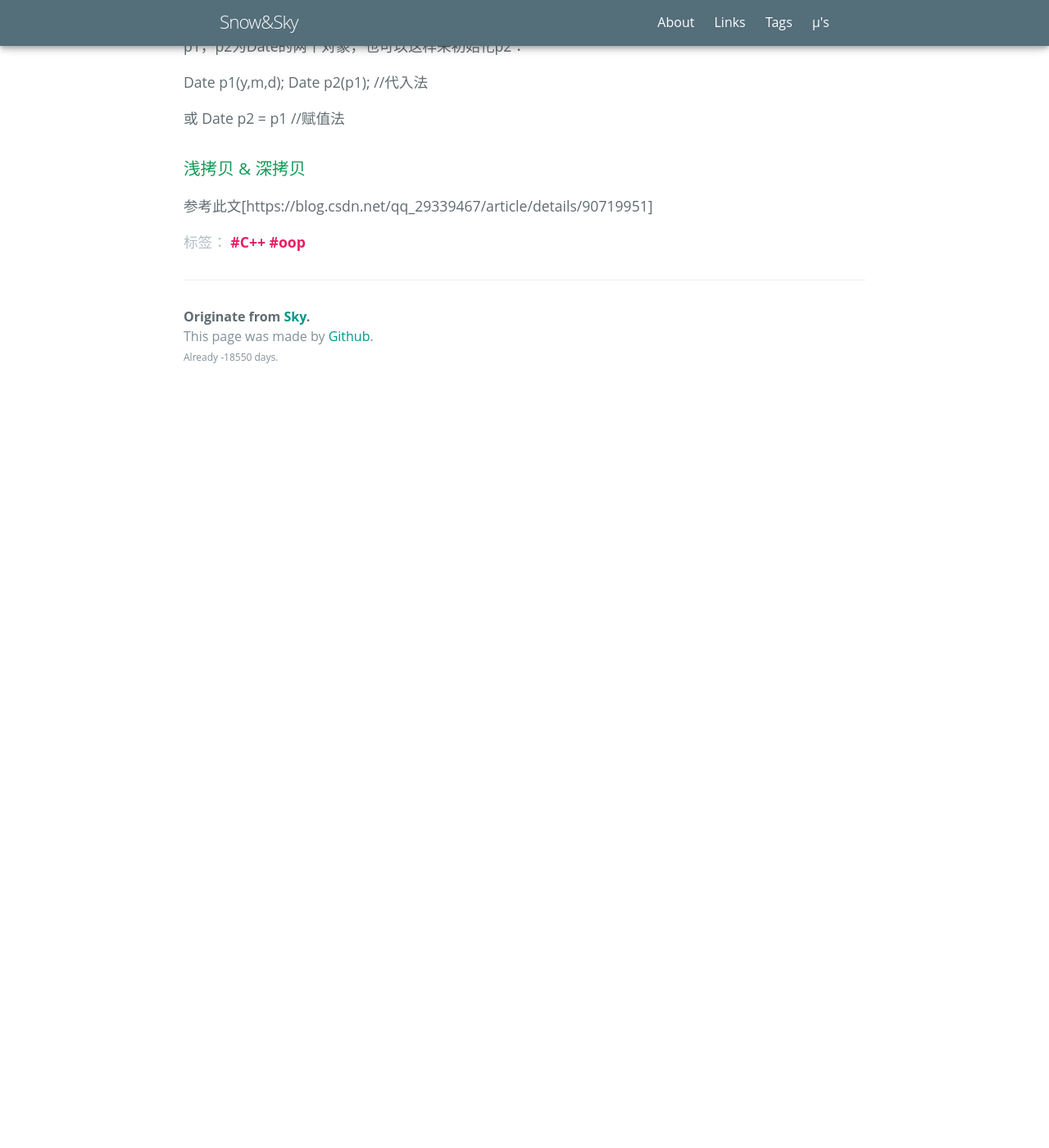
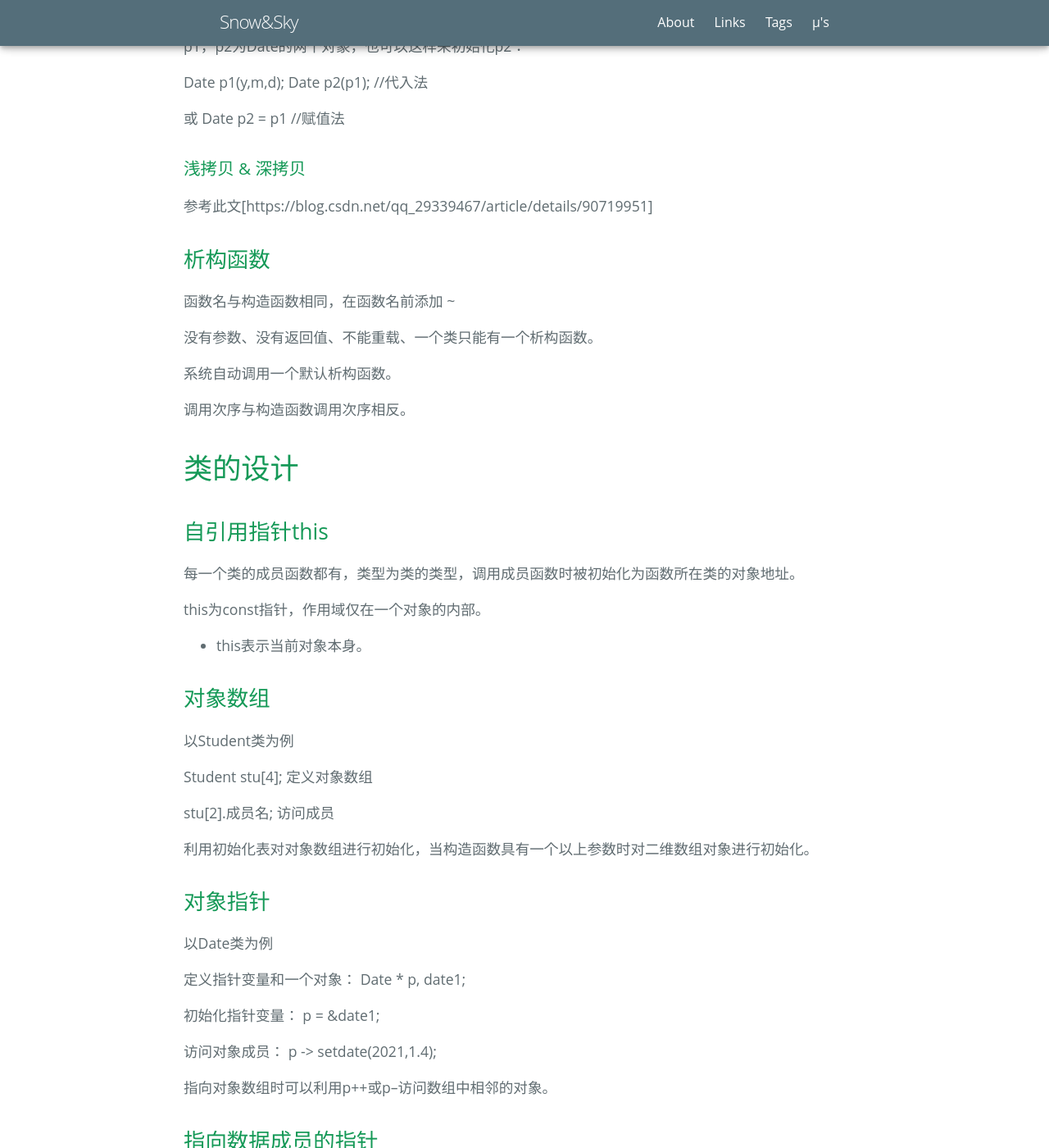
Before and after one commit to NishikinoSky/NishikinoSky.github.io, a Jekyll site: the page built from _posts/2021-1-4-OOP.md, in a window 1280 px wide and 1400 px high, scrolled down 1974 px. Shown: the whole window at 82% size. Built offline with Jekyll 4.4.1, drawn with Linux system fonts in a browser that asks for light colours; some web fonts are replaced; before the commit the page ends 2468 px from its top, so only the background shows below that; some of the changed text lies outside the part shown.

Commit message:
Update 2021-1-4-OOP.md

```diff
--- a/_posts/2021-1-4-OOP.md
+++ b/_posts/2021-1-4-OOP.md
@@ -75,3 +75,67 @@ Date p1(y,m,d);   Date p2(p1); //代入法
 ### 浅拷贝 & 深拷贝
 
 参考此文[https://blog.csdn.net/qq_29339467/article/details/90719951]
+
+## 析构函数
+
+函数名与构造函数相同，在函数名前添加 ~
+
+没有参数、没有返回值、不能重载、一个类只能有一个析构函数。
+
+系统自动调用一个默认析构函数。
+
+调用次序与构造函数调用次序相反。
+
+# 类的设计
+
+## 自引用指针this
+
+每一个类的成员函数都有，类型为类的类型，调用成员函数时被初始化为函数所在类的对象地址。
+
+this为const指针，作用域仅在一个对象的内部。
+
+* this表示当前对象本身。
+
+## 对象数组
+
+以Student类为例
+
+Student stu[4]; 定义对象数组
+
+stu[2].成员名; 访问成员
+
+利用初始化表对对象数组进行初始化，当构造函数具有一个以上参数时对二维数组对象进行初始化。
+
+## 对象指针
+
+以Date类为例
+
+定义指针变量和一个对象： Date * p, date1;
+
+初始化指针变量： p = &date1;
+
+访问对象成员： p -> setdate(2021,1.4);
+
+指向对象数组时可以利用p++或p--访问数组中相邻的对象。
+
+## 指向数据成员的指针
+
+A ob; //声明类A的一个对象ob
+
+A * p=&ob;
+
+int A :: * pc2;  // 声明指向类A的一个数据成员的指针pc2
+
+pc2 = & A :: z;  // 给pc2赋值
+
+ob.* pc2 // 使用方法1
+
+p->* pc2; //使用方法2
+
+## 向函数传递对象
+
+可将对象指针作为函数的参数，实现信息传递而不进行副本拷贝。
+
+使用对象引用则更优。
+
+## 静态成员
```
